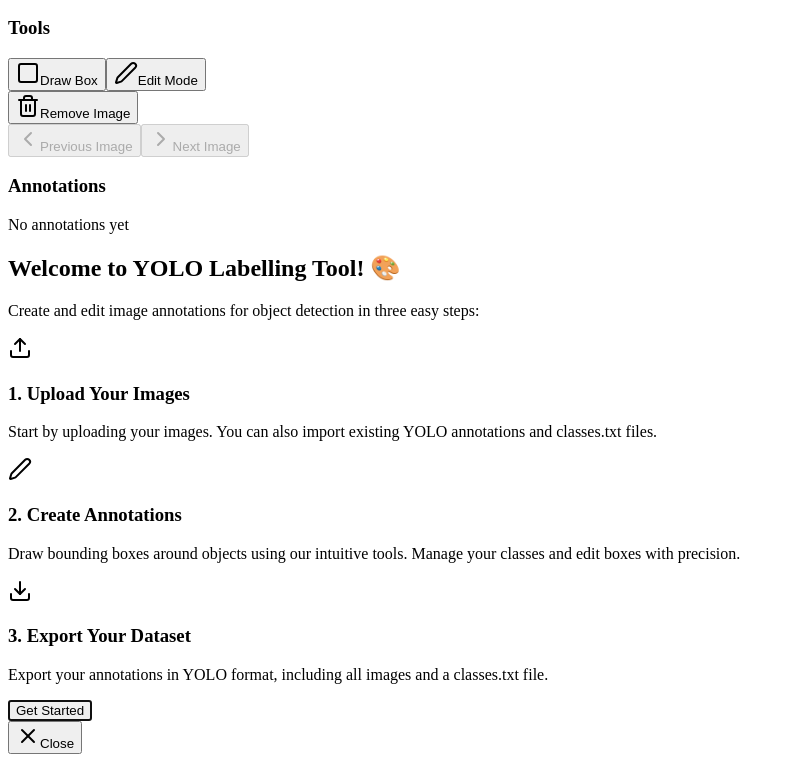
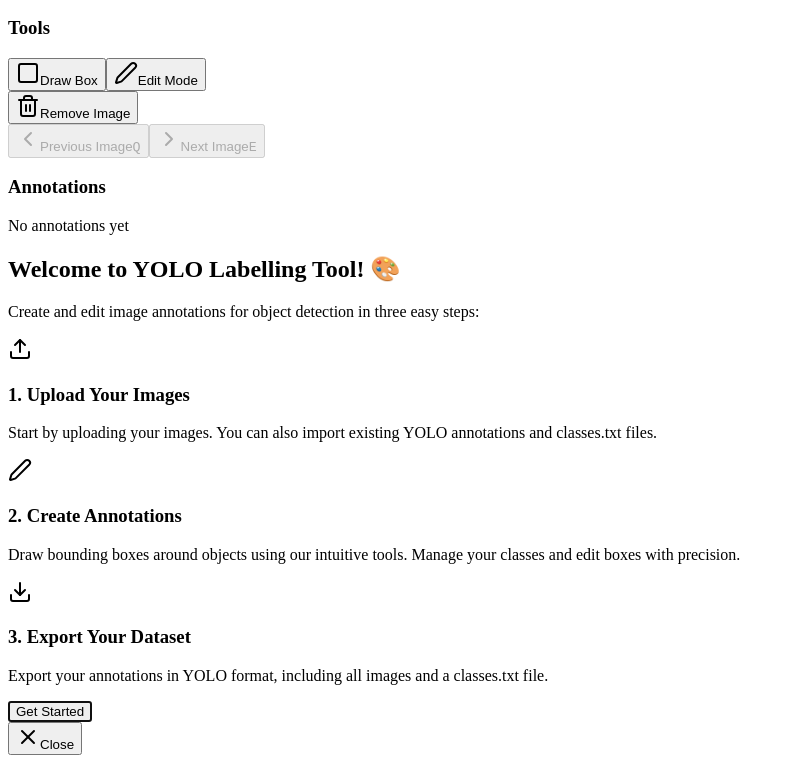
Before and after one commit to asd65241/yolo-labelling-tool, a React (Vite) app in the folder client/: page / in a window 1280 px wide. Shown: the part 920-1683 px from the top of the page, without its empty margins (0-795 px from the left). Built offline with nearby package versions, Linux system fonts and the light colour scheme.

Commit message:
add key icon

```diff
--- a/client/src/components/panels/ToolPanel.tsx
+++ b/client/src/components/panels/ToolPanel.tsx
@@ -80,6 +80,7 @@ export default function ToolPanel({
           >
             <ChevronLeft className="h-4 w-4 shrink-0" />
             <span className="flex-1 text-left">Previous Image</span>
+            <kbd className="px-2 py-1 text-xs bg-muted rounded-md">Q</kbd>
           </Button>
           <Button
             variant="secondary"
@@ -89,6 +90,7 @@ export default function ToolPanel({
           >
             <ChevronRight className="h-4 w-4 shrink-0" />
             <span className="flex-1 text-left">Next Image</span>
+            <kbd className="px-2 py-1 text-xs bg-muted rounded-md">E</kbd>
           </Button>
         </div>
       </CardContent>
```
